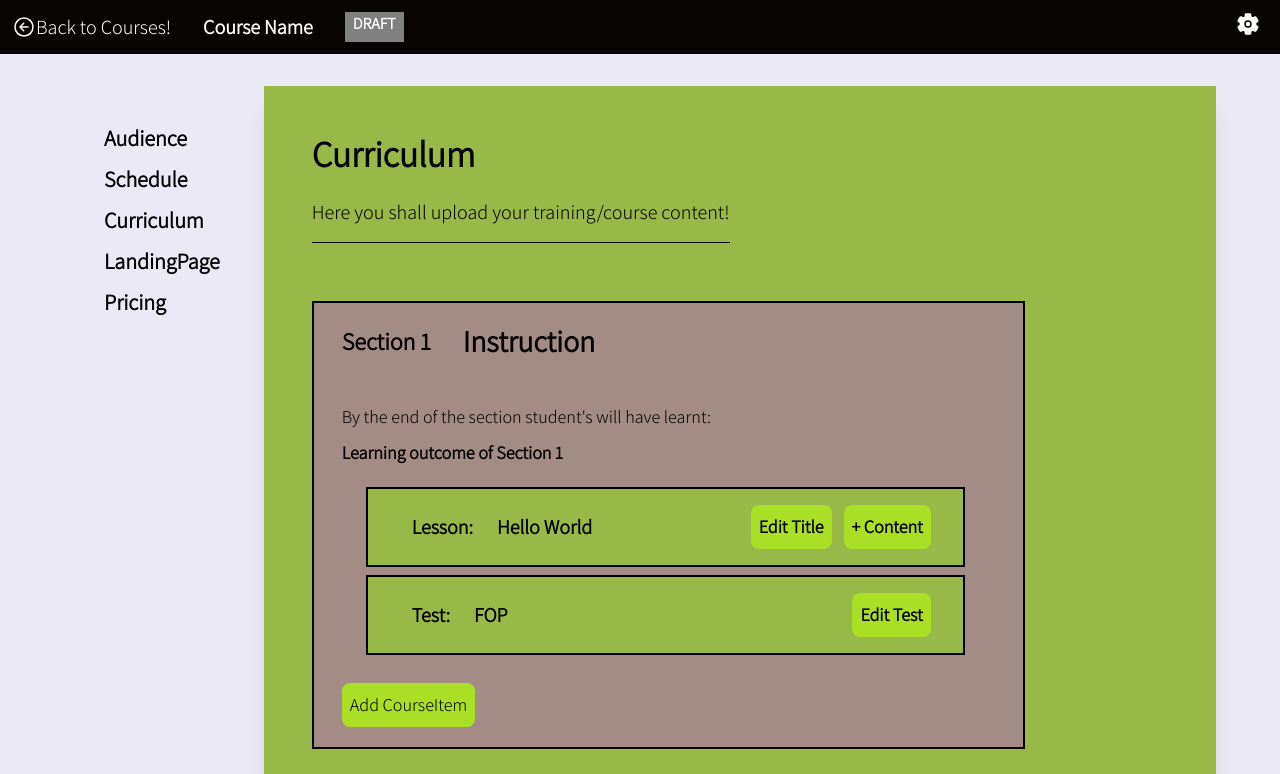
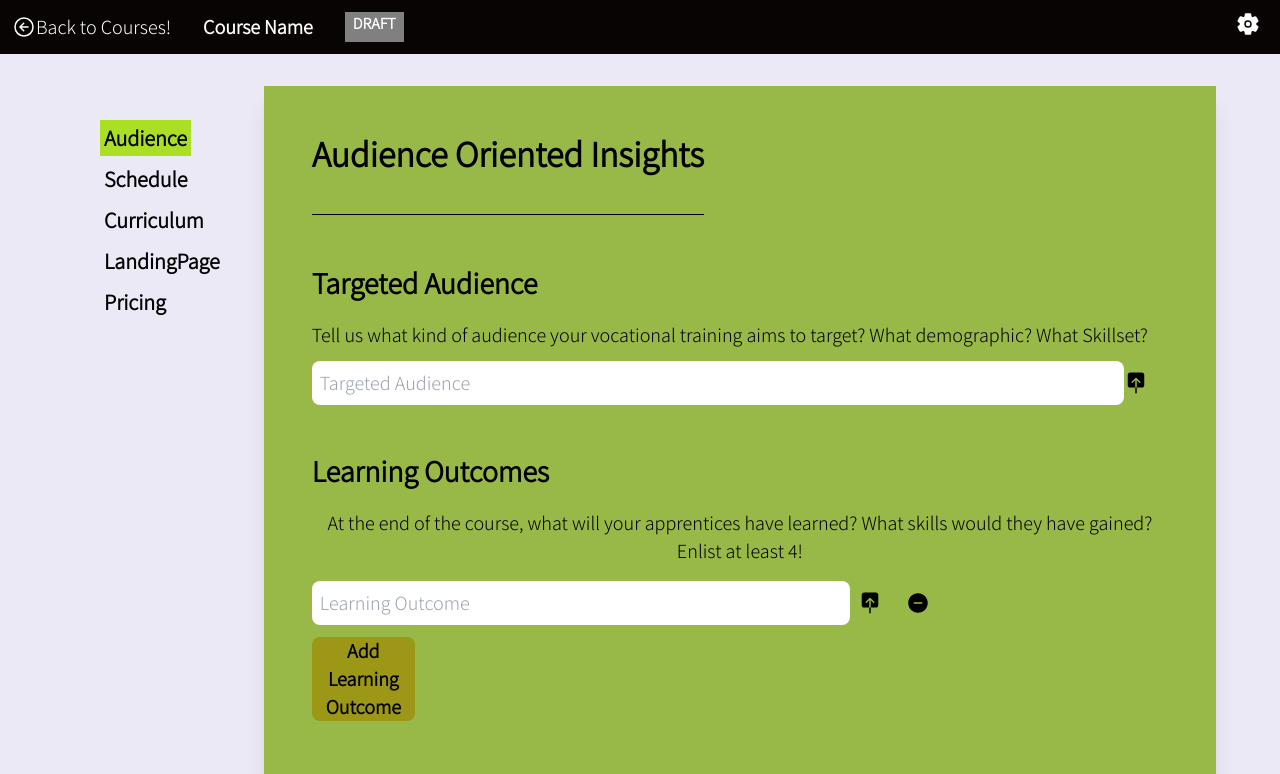
Before and after one commit to ApprenticeEngage/apprentice-mentor-interface, a React (Vite) app: page / in a window 1280 px wide. Shown: the top 774 px of the page. Built offline with nearby package versions, Linux system fonts and the light colour scheme.

Commit message:
routing added in CourseEdit SCreen

```diff
--- /dev/null
+++ b/src/routes/routes.tsx
@@ -0,0 +1,15 @@
+import React from 'react'
+import { Route, Routes } from "react-router-dom";
+import Audience from '../components/CourseEdit/Audience';
+import Curriculum from '../components/CourseEdit/Curriculum';
+import Map from '../components/CourseEdit/Map';
+import Schedule from '../components/CourseEdit/Schedule';
+
+
+const routes = () => {
+  return (
+    <div>routes</div>
+  )
+}
+
+export default routes
--- a/src/screens/CourseEdit.tsx
+++ b/src/screens/CourseEdit.tsx
@@ -5,13 +5,11 @@ import { jsx } from "@emotion/react";
 import Schedule from "../components/CourseEdit/Schedule";
 import Curriculum from "../components/CourseEdit/Curriculum";
 
-
-
 const CourseEdit = () => {
-  const [selectedSection, setSelectedSection] = useState(""); // State to keep track of the selected section
+  const [selectedSection, setSelectedSection] = useState("audience"); // State to keep track of the selected section
 
   // Function to handle the section click
-  const handleSectionClick = (section:jsx) => {
+  const handleSectionClick = (section: jsx) => {
     setSelectedSection(section);
   };
 
@@ -66,7 +64,9 @@ const CourseEdit = () => {
                   className={`p-1 ${
                     selectedSection === "curriculum" ? "bg-accent" : ""
                   } font-semibold hover:bg-accent`}
-                  onClick={() => handleSectionClick("curriculum")}
+                  onClick={() => {
+                    handleSectionClick("curriculum");
+                  }}
                 >
                   Curriculum
                 </a>
@@ -98,7 +98,13 @@ const CourseEdit = () => {
         </div>
 
         <div className="w-full bg-primary ml-2 shadow-xl mb-10">
-          <Curriculum />
+          {selectedSection === "audience" ? (
+            <Audience />
+          ) : selectedSection === "schedule" ? (
+            <Schedule />
+          ) : selectedSection === "curriculum" ? (
+            <Curriculum />
+          ) : null}
         </div>
       </div>
     </div>
```
